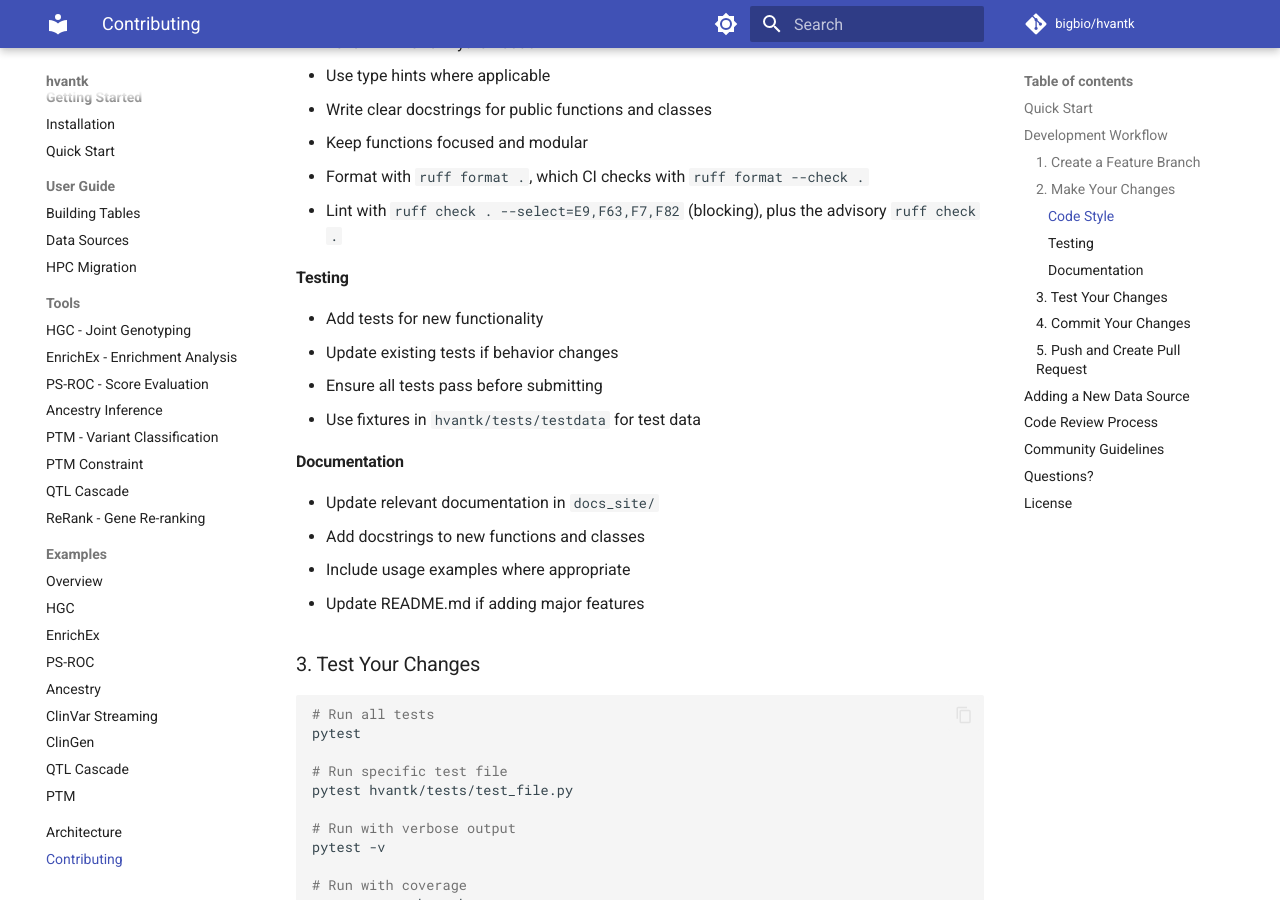
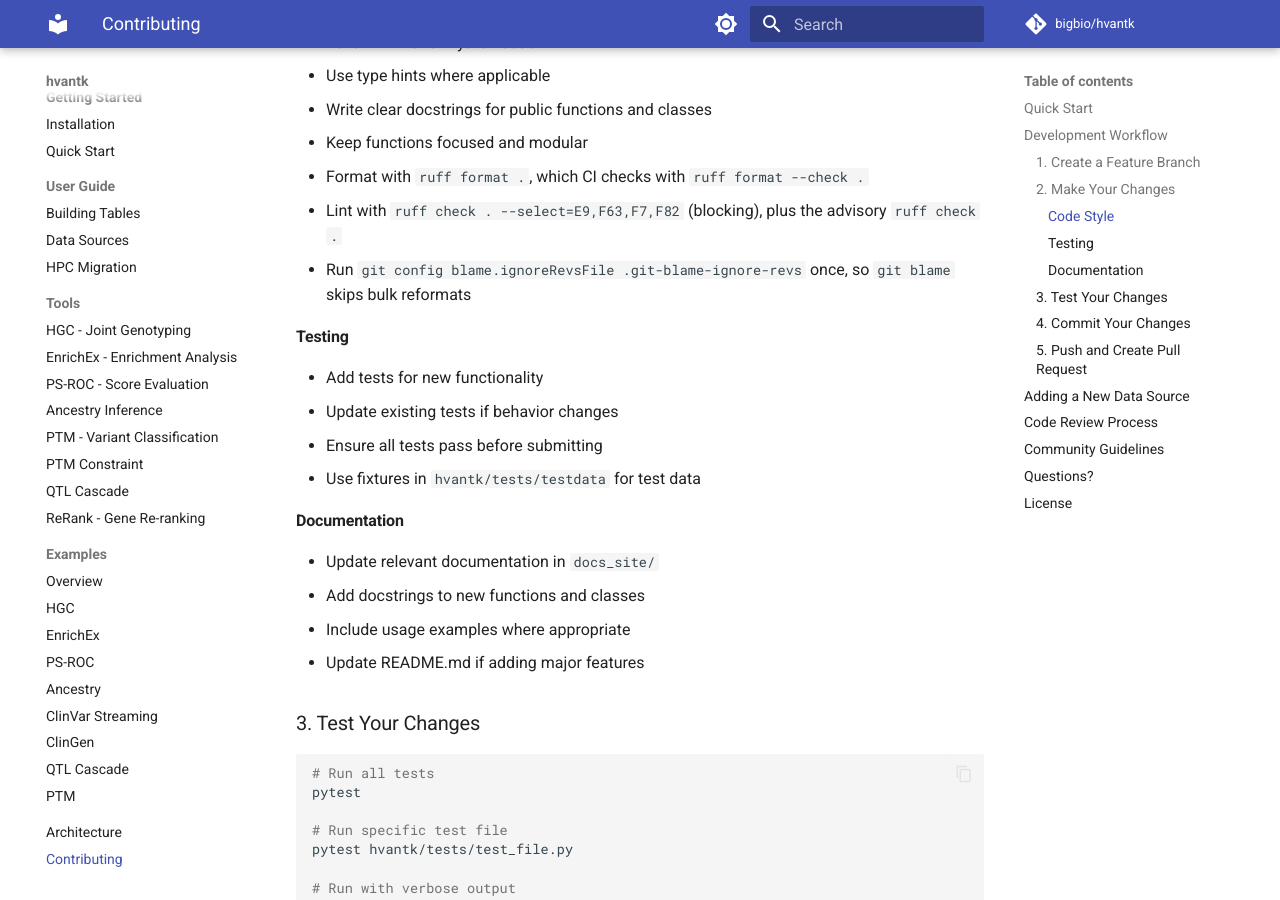
Before and after one commit to bigbio/hvantk, an MkDocs documentation site: the page built from docs_site/contributing.md, in a window 1280 px wide and 900 px high, scrolled down 1011 px. Built offline with MkDocs 1.6.1 and Material for MkDocs 9.7.7, drawn with Linux system fonts in a browser that asks for light colours; comment, search, counter and statistics services are not loaded.

Commit message:
chore: make git blame skip the ruff format commit (#309)

```diff
--- a/docs_site/contributing.md
+++ b/docs_site/contributing.md
@@ -45,6 +45,7 @@ Follow these guidelines:
 - Keep functions focused and modular
 - Format with `ruff format .`, which CI checks with `ruff format --check .`
 - Lint with `ruff check . --select=E9,F63,F7,F82` (blocking), plus the advisory `ruff check .`
+- Run `git config blame.ignoreRevsFile .git-blame-ignore-revs` once, so `git blame` skips bulk reformats
 
 #### Testing
 - Add tests for new functionality
```
Also changed, not shown: 1 other file.
